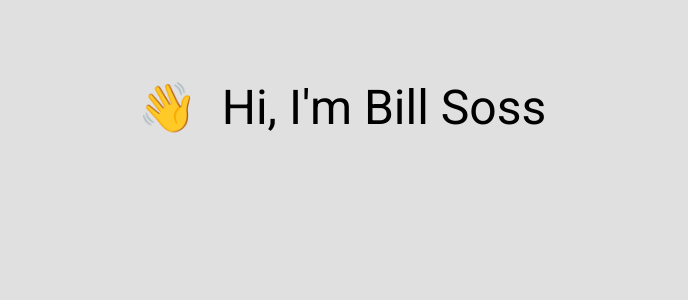
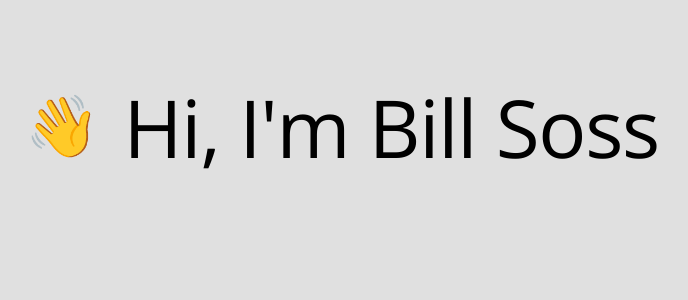
Before and after one commit to sossw1/React-Portfolio, a React (Create React App) app: page / in a window 1280 px wide. Shown: the top 300 px of the page, without its empty margins (298-986 px from the left). Built offline with nearby package versions, Linux system fonts and the light colour scheme.

Commit message:
adjust size and position

```diff
--- a/src/components/About.tsx
+++ b/src/components/About.tsx
@@ -33,22 +33,23 @@ const rotation = keyframes`
 `;
 
 export default function About() {
+  const smDown = useMediaQuery(theme.breakpoints.down('sm'));
+
   return (
-    <Box m='5rem 0' textAlign='center'>
+    <Box m='5rem 0'>
       <Box
         display='flex'
-        flexDirection={
-          useMediaQuery(theme.breakpoints.down(450)) ? 'column' : 'row'
-        }
+        flexDirection={smDown ? 'column' : 'row'}
         justifyContent='center'
+        alignItems='center'
         overflow='hidden'
-        mb={useMediaQuery(theme.breakpoints.down(450)) ? '1rem' : 0}
+        mb='2rem'
         sx={{
           animation: `2s ${lineUp} ease-out`
         }}
       >
         <Typography
-          variant='h3'
+          variant='h2'
           component='span'
           pb='1.5rem'
           pr='1.5rem'
@@ -60,11 +61,12 @@ export default function About() {
           👋
         </Typography>
         <Typography
-          variant='h3'
-          component='h1'
+          variant='h1'
           display='inline'
+          pb='1.5rem'
           sx={{
-            ...theme.narration
+            ...theme.sans,
+            fontSize: '80px'
           }}
         >
           Hi, I'm Bill Soss
```
